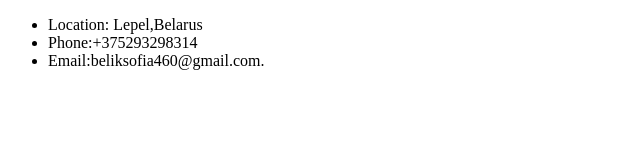
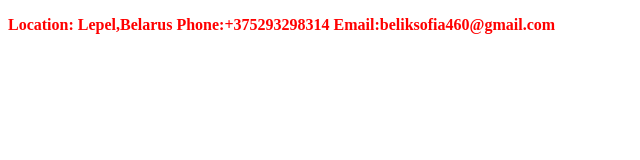
Before and after one commit to beliksofia/rsschool-cv, a plain HTML site: page index.html in a window 1280 px wide. Shown: the whole page, without its empty margins (0-640 px from the left). Drawn offline with Linux system fonts and the light colour scheme.

Commit message:
feat: add text

```diff
--- a/index.html
+++ b/index.html
@@ -7,12 +7,10 @@
         <meta name="keywords" content="html template">
     </head>
     <body>
-     <p class="redtext">
-       <ul>
-        <li>Location: Lepel,Belarus</li>
-        <li>Phone:+375293298314</li>
-        <li>Email:beliksofia460@gmail.com.</li>
-     </ul>
-    </p>
+        <p class="redtext">
+            Location: Lepel,Belarus
+            Phone:+375293298314
+            Email:beliksofia460@gmail.com
+        </p>
     </body>
 </html>
```
